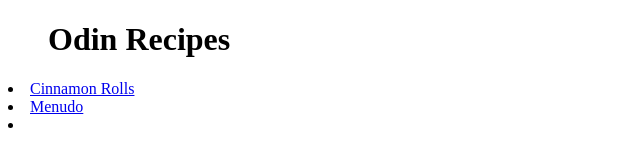
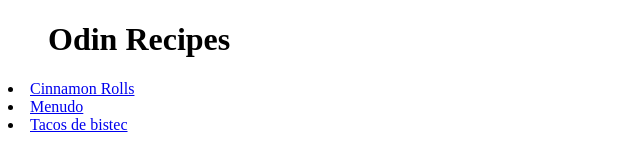
Before and after one commit to Lalo23de/Odin_recipes, a plain HTML site: page index.html in a window 1280 px wide. Shown: the whole page, without its empty margins (0-640 px from the left). Drawn offline with Linux system fonts and the light colour scheme.

Commit message:
added text to tacods de bistec link

```diff
--- a/index.html
+++ b/index.html
@@ -10,6 +10,6 @@
     <ul><h1>Odin Recipes</h1></ul>
     <li><a href="recipes/cinnamon_rolls.html">Cinnamon Rolls</a></li>
     <li><a href="recipes/menudo.html">Menudo</a></li>
-    <li><a href="recipes/tacos_de_bistec.html"></a></li>
+    <li><a href="recipes/tacos_de_bistec.html">Tacos de bistec</a></li>
 </body>
 </html>
```
